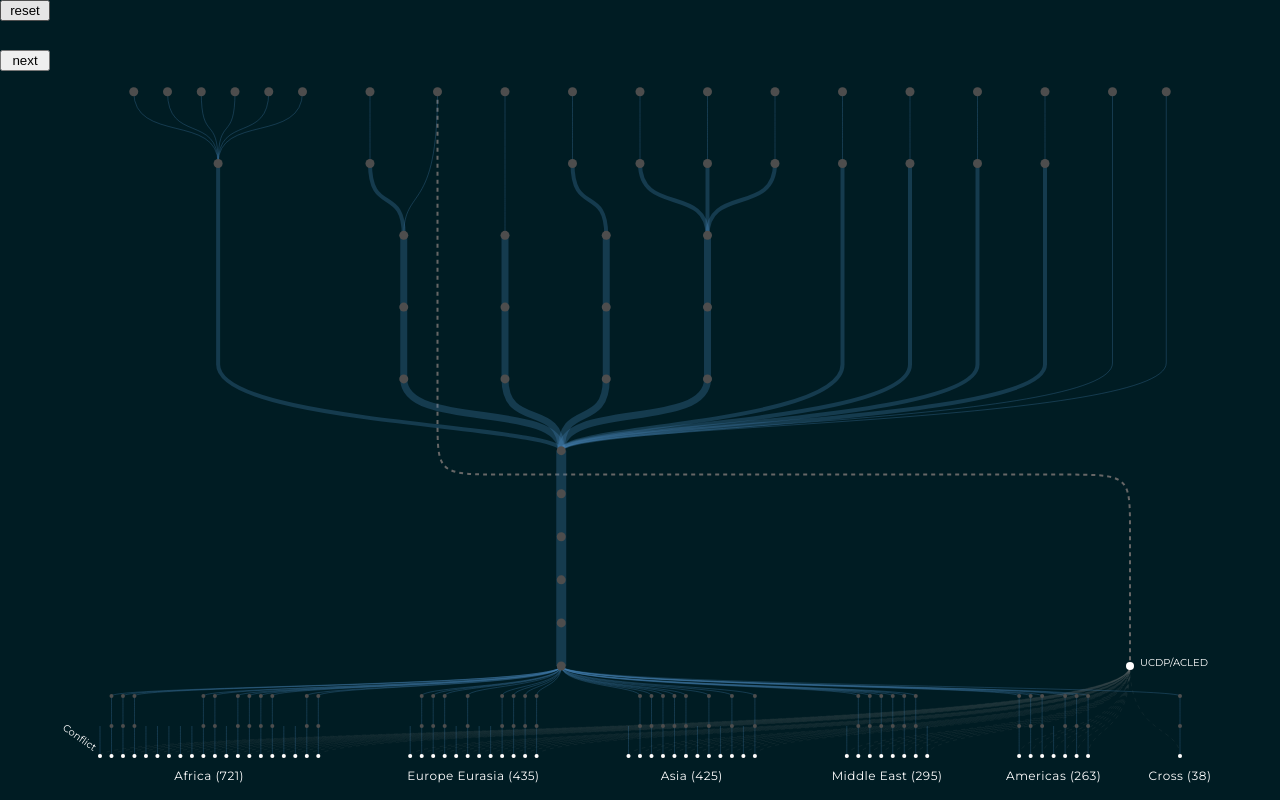
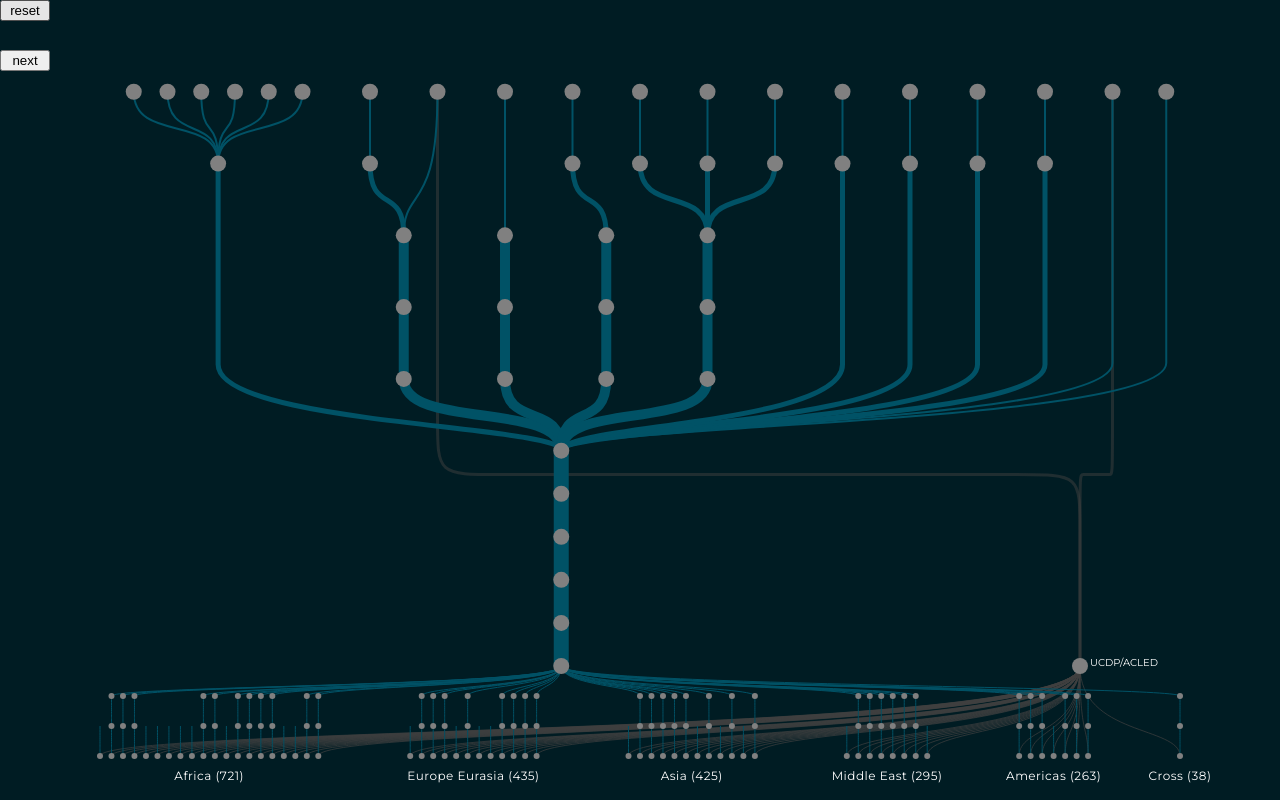
Before and after one commit to tvancisin/provenance, a Svelte app: page / in a window 1280 px wide. Built offline with nearby package versions, Linux system fonts and the light colour scheme.

Commit message:
layout finalized

```diff
--- a/src/App.svelte
+++ b/src/App.svelte
@@ -14,8 +14,8 @@
 
   let width,
     height,
-    orbitRadius = 8,
-    ringGap = 4,
+    orbitRadius = 12,
+    ringGap = 5,
     details_width = 1,
     details_data = [],
     clicked = null,
@@ -25,6 +25,8 @@
     linksUp = [],
     nodesDown = [],
     linksDown = [],
+    visibleNodesDown = [],
+    visibleLinksDown = [],
     ucdpNodes = [],
     ucdpLinks = [],
     tracker,
@@ -117,7 +119,7 @@
       .find((d) => d.data.name === "Collect");
     rootDown.x = collectNode.x;
     rootUp.y = 0;
-    ucdpDown.x = innerWidth - 50;
+    ucdpDown.x = innerWidth - 100;
 
     // positioning of the upward tree nodes
     const maxDepth = rootUp.height + 1;
@@ -200,13 +202,10 @@
 
     nodesUp = rootUp.descendants();
     linksUp = nodesUp.slice(1);
-
     nodesDown = rootDown.descendants().slice(1);
     linksDown = nodesDown.filter((d) => d.parent);
-
     ucdpNodes = ucdpDown.descendants();
     ucdpLinks = ucdpNodes.filter((d) => d.parent);
-
     ucdp_root = ucdpNodes.find((d) => d.data.name === "__ucdp_root__");
 
     // remove some nodes from downward tree
@@ -323,16 +322,15 @@
         return 0;
     }
   }
-  let currentLevelDown = 0;
+  let currentLevelDown = -1;
   let currentLevelUp = -1;
   let segment_height;
 
   // levels for downward nodes
-  $: nodesDown.forEach((d) => {
+  // assign revealLevel to all downward descendants (including the artificial root)
+  $: rootDown.descendants().forEach((d) => {
     d.revealLevel = downRevealLevel(d);
   });
-
-  $: maxHeightUp = Math.max(...nodesUp.map((d) => d.height));
   $: maxHeightDown = Math.max(...nodesDown.map((d) => d.revealLevel));
   $: currentHeightUp = currentLevelUp >= 0 ? currentLevelUp : null;
 
@@ -350,17 +348,27 @@
   $: visibleNodesDown = nodesDown.filter(
     (d) => d.revealLevel >= maxHeightDown - currentLevelDown,
   );
-  $: visibleLinksDown = linksDown.filter(
-    (d) =>
-      d.parent &&
-      d.revealLevel >= maxHeightDown - currentLevelDown &&
-      d.parent.revealLevel >= maxHeightDown - currentLevelDown,
+
+  // show links from a child node when the child has been revealed;
+  // allow the parent to be one level lower so negotiation->agreement links
+  // appear on the first reveal step, and agreement->root on the next.
+  $: {
+    const threshold = maxHeightDown - currentLevelDown;
+    visibleLinksDown = linksDown.filter((d) => {
+      if (!d.parent) return false;
+      return (
+        d.revealLevel >= threshold && d.parent.revealLevel >= threshold - 1
       );
+    });
+  }
 
   // next step handler
   function nextStepHandler() {
     if (currentLevelDown < maxHeightDown) {
       currentLevelDown += 1;
+      if (currentLevelDown === 2) {
+        currentLevelUp += 1;
+      }
     } else {
       currentLevelUp += 1;
     }
@@ -592,15 +600,15 @@
     }
   }
 
-  $: console.log(currentLevelUp);
   $: x1 = peacefem.x;
-  $: y1 = yCenter - peacefem.y; // upward tree
+  $: y1 = yCenter - peacefem.y;
+  $: x2 = ucdp_root.x;
+  $: y2 = yCenter + ucdp_root.y;
 
-  $: x2 = ucdp_root.x;
-  $: y2 = yCenter + ucdp_root.y; // downward tree
-  // parameters for the curve
-  $: curveRadius = Math.min(30, (y2 - y1) / 1.5);
-  const cornerYFactor = 0.5; // where the first corner is along y-axis (0-1)
+  $: xt1 = tracker.x;
+  $: yt1 = yCenter - tracker.y;
+  $: xt2 = ucdp_root.x;
+  $: yt2 = yCenter + ucdp_root.y;
 </script>
 
 <div id="wrapper" bind:clientWidth={width} bind:clientHeight={height}>
@@ -610,6 +618,7 @@
     <button id="next" on:click={nextStepHandler}>next</button>
     {#if width !== undefined || height !== undefined}
       <svg {width} {height}>
+        <g transform={`translate(${margin.right}, ${margin.top})`}>
           <!-- textures -->
           <!-- <defs>
           <pattern
@@ -653,8 +662,9 @@
             <circle cx="5" cy="5" r="2" fill="white" />
           </pattern>
         </defs> -->
+
           <!-- BACKGROUND TREE -->
-        <g transform={`translate(${margin.right}, ${margin.top})`}>
+          <!-- ucdp nodes and links -->
           <path
             d={`
     M ${x1},${y1}
@@ -669,13 +679,61 @@
     L ${x2},${y2}
   `}
             fill="none"
-  stroke="#666"
-  stroke-width="2"
-  stroke-dasharray="4 4"
+            stroke="#404040"
+            stroke-width="3"
+            stroke-opacity="0.5"
           />
-
-
-
+          <path
+            d={`
+    M ${xt1},${yt1}
+    L ${xt1},${yt1 + (yt2 - yt1) / 1.5 - (yt2 - yt1) * 0.1}
+    C ${xt1},${yt1 + (yt2 - yt1) / 1.5}
+      ${xt1},${yt1 + (yt2 - yt1) / 1.5}
+      ${xt1 + (xt2 - xt1) * 0.1},${yt1 + (yt2 - yt1) / 1.5}
+    L ${xt2 - (xt2 - xt1) * 0.1},${yt1 + (yt2 - yt1) / 1.5}
+    C ${xt2},${yt1 + (yt2 - yt1) / 1.5}
+      ${xt2},${yt1 + (yt2 - yt1) / 1.5}
+      ${xt2},${yt1 + (yt2 - yt1) / 1.5 + (yt2 - yt1) * 0.1}
+    L ${xt2},${yt2}
+  `}
+            fill="none"
+            stroke="#404040"
+            stroke-width="3"
+            stroke-opacity="0.5"
+          />
+          {#each ucdpLinks as d}
+            <path
+              d={`M${d.x},${yCenter + d.y}
+       C${d.x},${yCenter + d.parent.y + 60}
+        ${d.parent.x},${yCenter + d.parent.y + 70}
+        ${d.parent.x},${yCenter + d.parent.y}`}
+              fill="none"
+              stroke="#404040"
+              stroke-opacity="0.7"
+              stroke-width="1"
+            />
+          {/each}
+          {#each ucdpNodes as d}
+            <g transform={`translate(${d.x}, ${yCenter + d.y})`}>
+              <circle
+                cx="0"
+                cy="0"
+                r={d.data.name == "__ucdp_root__" ? 8 : 0}
+                fill={d.data.name == "__ucdp_root__" ? "gray" : "none"}
+              ></circle>
+              {#if d.data.name == "__ucdp_root__"}
+                <text
+                  x="10"
+                  y="0"
+                  font-size="10"
+                  fill="white"
+                  text-anchor="start"
+                >
+                  UCDP/ACLED
+                </text>
+              {/if}
+            </g>
+          {/each}
 
           {#each linksUp as d}
             <path
@@ -702,7 +760,6 @@
                         (yCenter - d.y - (yCenter - d.parent.y)) * 0.3,
                       );
 
-                      // push corner DOWN for Tracker / Infographics
                       const extraDown =
                         d.data.name === "Tracker" ||
                         d.data.name === "Infographics"
@@ -723,52 +780,15 @@
                     ${d.parent.x},${yCenter - d.parent.y - 50}
                     ${d.parent.x},${yCenter - d.parent.y}`}
               fill="none"
-              stroke="steelblue"
-              stroke-opacity="0.3"
+              stroke="#005266"
               stroke-width={d.data.branch_type === "trunk"
+                ? 15
+                : d.data.branch_type === "upper_trunk"
                   ? 10
-                : d.data.branch_type === "upper_trunk"
-                  ? 7
                   : d.data.branch_type === "uppest_trunk"
-                    ? 4
-                    : 1}
+                    ? 5
+                    : 2}
             />
-          {/each}
-
-          <!-- ucdp nodes and links -->
-          {#each ucdpLinks as d}
-            <path
-              d={`M${d.x},${yCenter + d.y}
-       C${d.x},${yCenter + d.parent.y + 60}
-        ${d.parent.x},${yCenter + d.parent.y + 70}
-        ${d.parent.x},${yCenter + d.parent.y}`}
-              fill="none"
-              stroke="gray"
-              stroke-opacity="0.1"
-              stroke-width="1"
-              stroke-dasharray="4 4"
-            />
-          {/each}
-          {#each ucdpNodes as d}
-            <g transform={`translate(${d.x}, ${yCenter + d.y})`}>
-              <circle
-                cx="0"
-                cy="0"
-                r={d.data.name == "__ucdp_root__" ? 4 : 2}
-                fill={d.data.name == "__ucdp_root__" ? "white" : "none"}
-              ></circle>
-              {#if d.data.name == "__ucdp_root__"}
-                <text
-                  x="10"
-                  y="0"
-                  font-size="10"
-                  fill="white"
-                  text-anchor="start"
-                >
-                  UCDP/ACLED
-                </text>
-              {/if}
-            </g>
           {/each}
 
           {#each linksDown as d}
@@ -778,21 +798,18 @@
         ${d.parent.x},${yCenter + d.parent.y + 20}
         ${d.parent.x},${yCenter + d.parent.y}`}
               fill="none"
-              stroke={highlightedLinks.has(`${d.parent.data.id}→${d.data.id}`)
-                ? "gray"
-                : "steelblue"}
-              stroke-opacity="0.3"
+              stroke="#005266"
               stroke-width="1"
             />
           {/each}
           {#each nodesUp as d}
             <g transform={`translate(${d.x}, ${yCenter - d.y})`}>
-              <circle cx="0" cy="0" r="4.5" fill="#4d4d4d"></circle>
+              <circle cx="0" cy="0" r="8" fill="gray"></circle>
             </g>
           {/each}
           {#each nodesDown as d, i}
             <g transform={`translate(${d.x}, ${yCenter + d.y})`}>
-              <circle cx="0" cy="0" r="2" fill="#4d4d4d"></circle>
+              <circle cx="0" cy="0" r="3" fill="gray"></circle>
             </g>
           {/each}
 
@@ -819,8 +836,8 @@
         ${d.parent.x},${yCenter + d.parent.y}`}
               fill="none"
               stroke={highlightedLinks.has(`${d.parent.data.id}→${d.data.id}`)
-                ? "gray"
-                : "steelblue"}
+                ? "#cc8500"
+                : "#008fb3"}
               stroke-width="1"
             />
           {/each}
@@ -843,8 +860,8 @@
               <circle
                 cx="0"
                 cy="0"
-                r="2"
-                fill="white"
+                r="3"
+                fill="#bfbfbf"
                 tabindex="0"
                 role="button"
                 aria-label="Node details"
@@ -989,15 +1006,15 @@
                     ${d.parent.x},${yCenter - d.parent.y}`}
               fill="none"
               stroke={highlightedLinks.has(`${d.parent.data.id}→${d.data.id}`)
-                ? "white"
-                : "steelblue"}
+                ? "#cc8500"
+                : "#008fb3"}
               stroke-width={d.data.branch_type === "trunk"
+                ? 15
+                : d.data.branch_type === "upper_trunk"
                   ? 10
-                : d.data.branch_type === "upper_trunk"
-                  ? 7
                   : d.data.branch_type === "uppest_trunk"
-                    ? 4
-                    : 1}
+                    ? 5
+                    : 2}
             />
           {/each}
 
@@ -1143,8 +1160,8 @@
               <circle
                 cx="0"
                 cy="0"
-                r="4.5"
-                fill="white"
+                r="8"
+                fill="#bfbfbf"
                 tabindex="0"
                 role="button"
                 aria-label="Node details"
@@ -1165,8 +1182,8 @@
                     Math.cos(((-90 + ((i % 12) + 1) * 30) * Math.PI) / 180)}
                   cy={(orbitRadius + ringGap * Math.floor(i / 12)) *
                     Math.sin(((-90 + ((i % 12) + 1) * 30) * Math.PI) / 180)}
-                  r="1.5"
-                  fill="yellow"
+                  r="2"
+                  fill="white"
                 />
               {/each}
 
```
Lines whose indentation alone changed are shown as unchanged.
